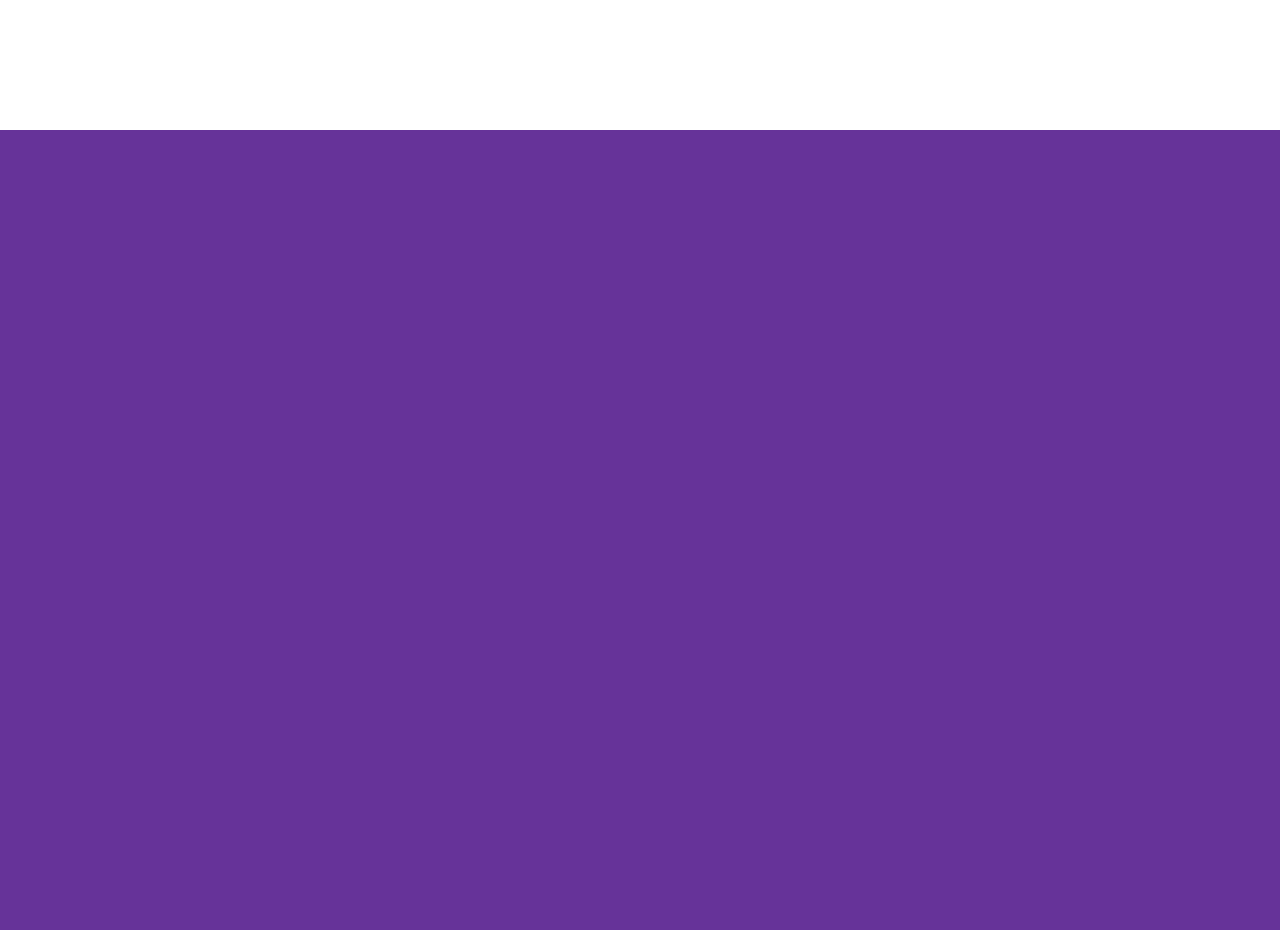
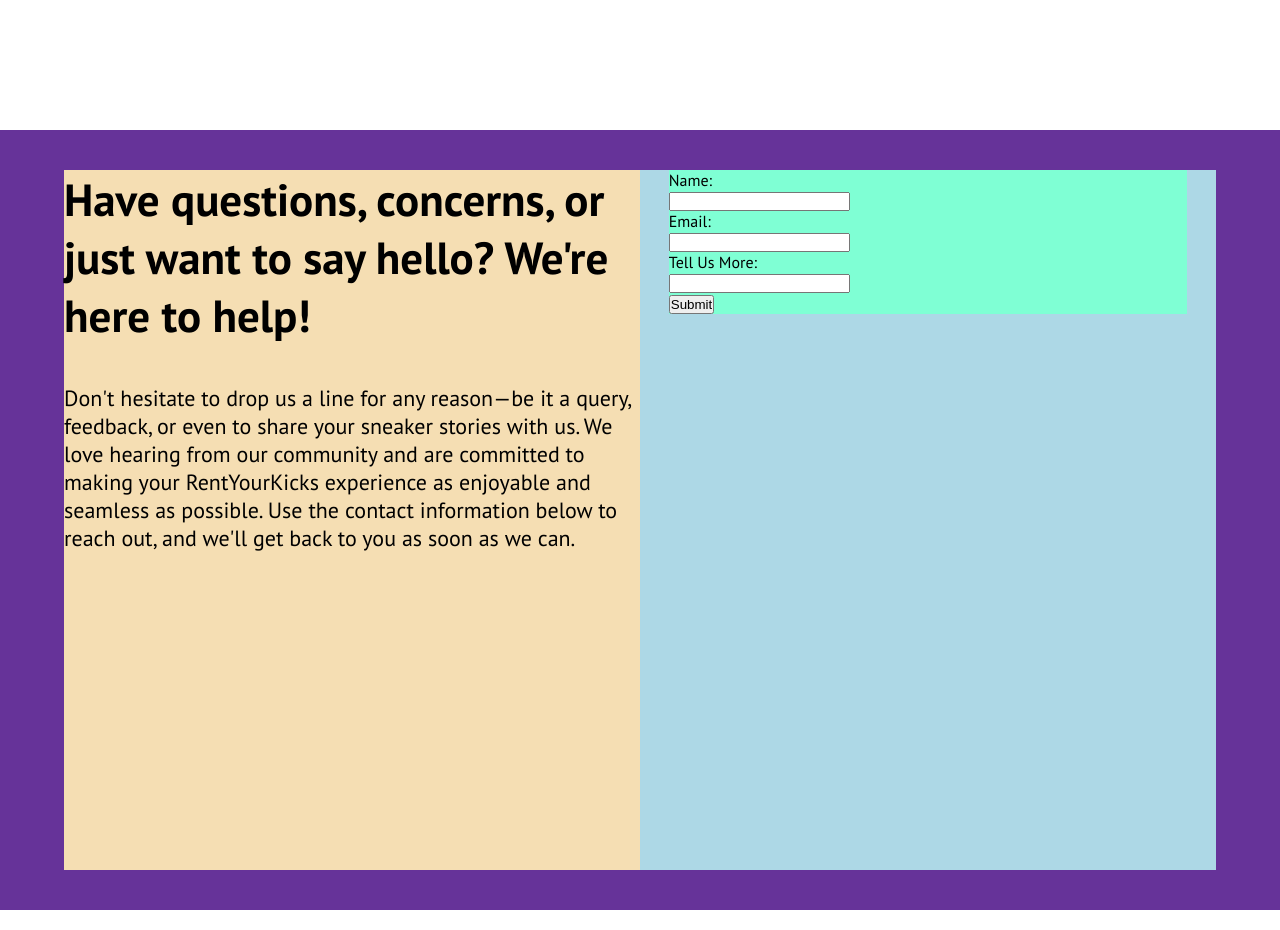
Before and after one commit to nikhilbokade25/rentyourkicks, a React (Create React App) app: page / in a window 1280 px wide. Shown: the part 5980-6910 px from the top of the page. Built offline with nearby package versions, Linux system fonts and the light colour scheme.

Commit message:
Initial ContactUs Component

```diff
--- a/package.json
+++ b/package.json
@@ -1,5 +1,4 @@
 {
-  "homepage": "https://nikhilbokade25.github.io/rentyourkicks/",
   "name": "rentyourkicks",
   "version": "0.1.0",
   "private": true,
@@ -17,8 +16,6 @@
   },
   "scripts": {
     "start": "react-scripts start",
-    "predeploy": "npm run build",
-    "deploy": "gh-pages -d build",
     "build": "react-scripts build",
     "test": "react-scripts test",
     "eject": "react-scripts eject"
--- a/src/Components/ContactUs.css
+++ b/src/Components/ContactUs.css
@@ -1,5 +1,57 @@
 .contact_container{
     width: 100%;
-    height: 800px;
+    height: 780px;
     background-color: rebeccapurple;
+    display: block;
+    overflow: hidden;
 }
+
+.contact_main{
+    width: 90%;
+    height: 700px;
+    background-color: red;
+    margin-top: 40px;
+    margin-left: auto;
+    margin-right: auto;
+    display: flex;
+    font-family: "PT Sans",sans-serif;
+}
+
+.contact_text{
+    width: 50%;
+    height: 100%;
+    background-color: wheat;
+}
+
+.contact_text h1{
+    font-size: 45px;
+}
+
+.contact_text p {
+    margin-top: 40px;
+    font-size: 22px;
+}
+
+.contact_form{
+    width: 50%;
+    height: 100%;
+    background-color: lightblue;
+}
+
+.form_group{
+    width: 90%;
+    background-color: aquamarine;
+    margin-left: auto;
+    margin-right: auto;
+}
+
+@media (max-width:800px){
+    .contact_main{
+        flex-direction: column;
+    }
+
+    .contact_text, .contact_form{
+        width: 100%;
+    }
+
+}
--- a/src/Components/ContactUs.js
+++ b/src/Components/ContactUs.js
@@ -3,7 +3,39 @@ import "./ContactUs.css";
 export default function ContactUs(){
     return(
         <div className="contact_container">
+            <div className="contact_main">
+                <div className="contact_text">
+                    <h1>Have questions, concerns, or just want to say hello? We're here to help!</h1>
+                    <p>Don't hesitate to drop us a line for any reason—be it a query, feedback, or even to share your sneaker stories with us. We love hearing from our community and are committed to making your RentYourKicks experience as enjoyable and seamless as possible. Use the contact information below to reach out, and we'll get back to you as soon as we can.</p>
 
+                </div>
+
+                <div className="contact_form">
+                    <div className="form_group">
+                    <form>
+                    <label>
+                        Name:<br/>
+                        <input type="text" name="name" /> <br/>
+                    </label>
+
+                    <label>
+                        Email:<br/>
+                        <input type="text" name="name" /><br/>
+                    </label>
+
+                    <label>
+                        Tell Us More:<br/>
+                        <input type="text" name="name" /><br/>
+                    </label>
+
+                    <input type="submit" value="Submit" />
+
+
+                    </form>
+                    </div>
+
+                </div>
+            </div>
         </div>
     );
 
```
